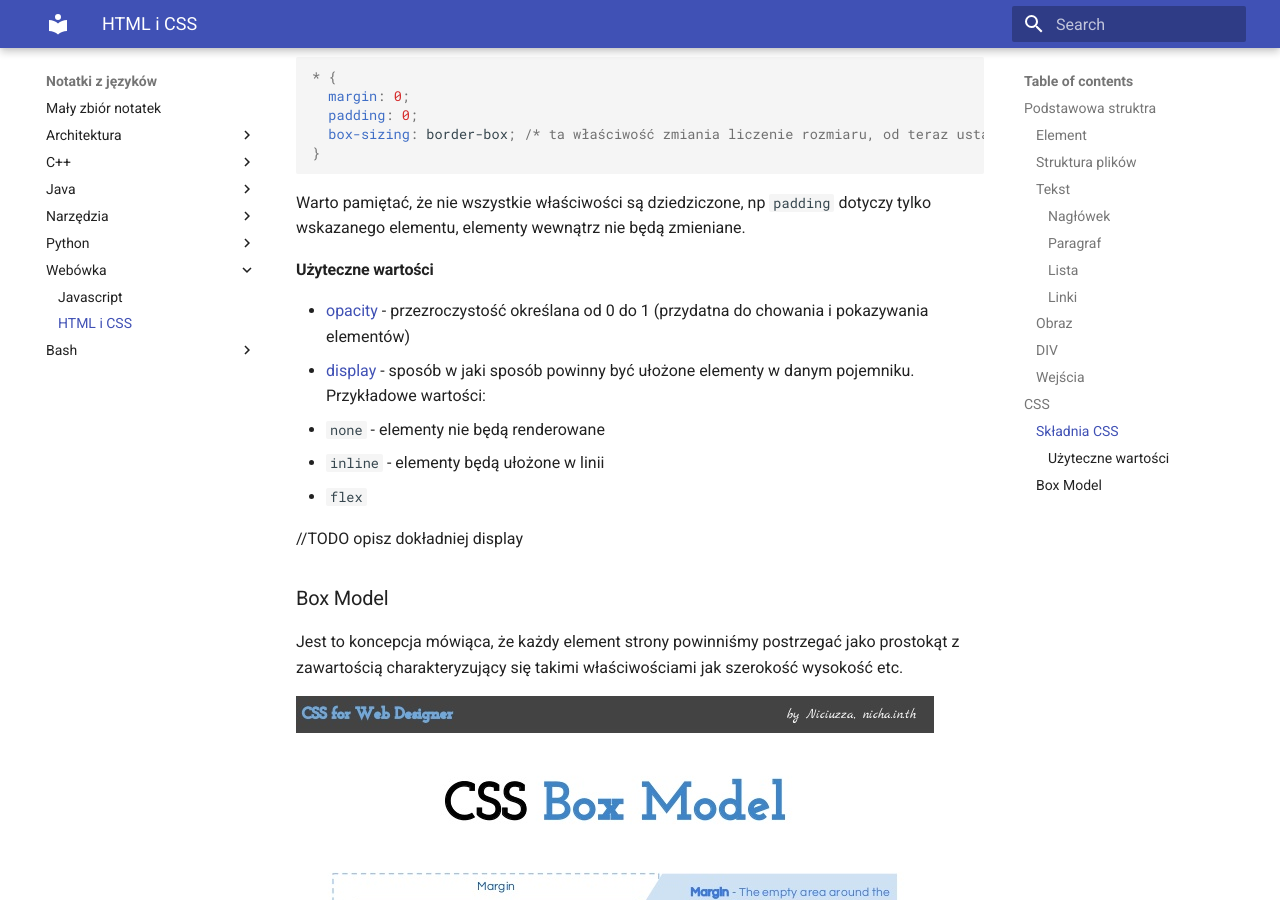
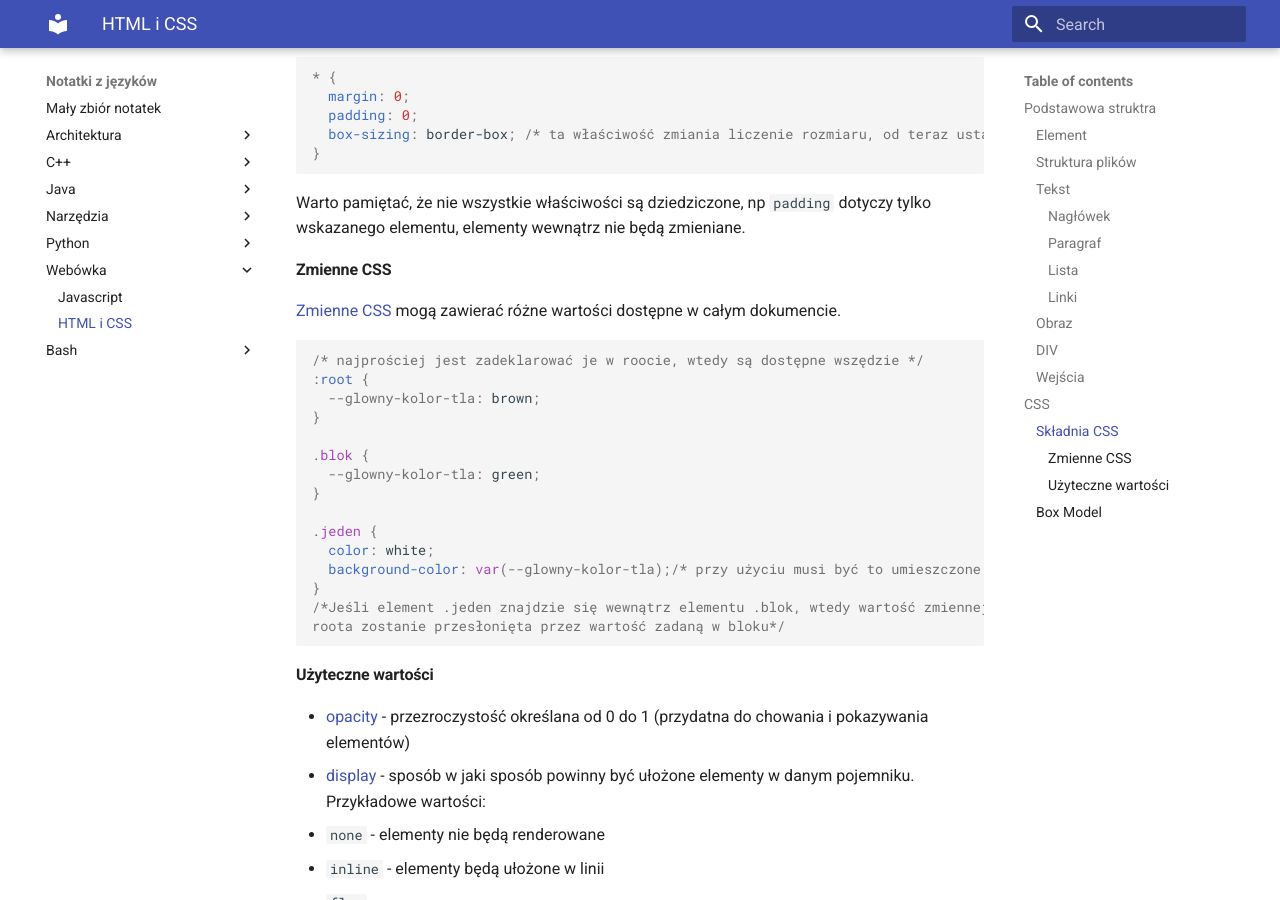
Before and after one commit to pktiuk/notatki_z_jezykow, an MkDocs documentation site: the page built from docs/Webówka/3_html_i_css.md, in a window 1280 px wide and 900 px high, scrolled down 5736 px. Built offline with MkDocs 1.6.1 and Material for MkDocs 9.7.7, drawn with Linux system fonts in a browser that asks for light colours.

Commit message:
ZMienne CSS

````diff
--- a/docs/Webówka/3_html_i_css.md
+++ b/docs/Webówka/3_html_i_css.md
@@ -260,6 +260,28 @@ Można to użyć, aby łątwo dostosować np. marginesy wszystkich elementów.
 
 Warto pamiętać, że nie wszystkie właściwości są dziedziczone, np `padding` dotyczy tylko wskazanego elementu, elementy wewnątrz nie będą zmieniane.
 
+#### Zmienne CSS
+
+[Zmienne CSS](https://developer.mozilla.org/pl/docs/Web/CSS/Using_CSS_custom_properties) mogą zawierać różne wartości dostępne w całym dokumencie.
+
+```css
+/* najprościej jest zadeklarować je w roocie, wtedy są dostępne wszędzie */
+:root {
+  --glowny-kolor-tla: brown;
+}
+
+.blok {
+  --glowny-kolor-tla: green;
+}
+
+.jeden {
+  color: white;
+  background-color: var(--glowny-kolor-tla);/* przy użyciu musi być to umieszczone w var()*/
+}
+/*Jeśli element .jeden znajdzie się wewnątrz elementu .blok, wtedy wartość zmiennej z
+roota zostanie przesłonięta przez wartość zadaną w bloku*/
+```
+
 #### Użyteczne wartości
 
  - [opacity](https://developer.mozilla.org/pl/docs/Web/CSS/opacity) - przezroczystość określana od 0 do 1 (przydatna do chowania i pokazywania elementów)
````
